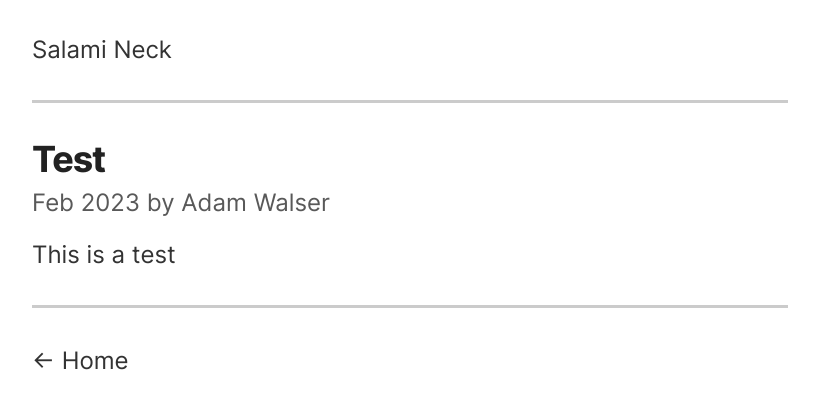
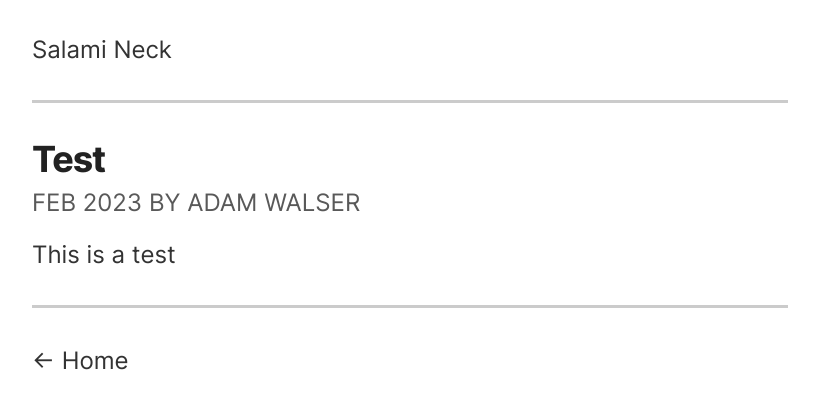
Before and after one commit to ajpwalser/ajpwalser.github.io, a Jekyll site: the page built from _posts/2023-02-22-test.md, in a window 1280 px wide. Shown: the top 409 px of the page, without its empty margins (230-1049 px from the left). Built offline with Jekyll 4.4.1, drawn with Linux system fonts in a browser that asks for light colours.

Commit message:
Update style.css

```diff
--- a/css/style.css
+++ b/css/style.css
@@ -40,9 +40,7 @@ span.created {
 .post-meta {
     margin-top: 0.25rem;
     color: var(--color-text-accent);
-}
-.rss {
-text-align: right;
+    text-transform: uppercase;
 }
 hr {
     display: block;
```
